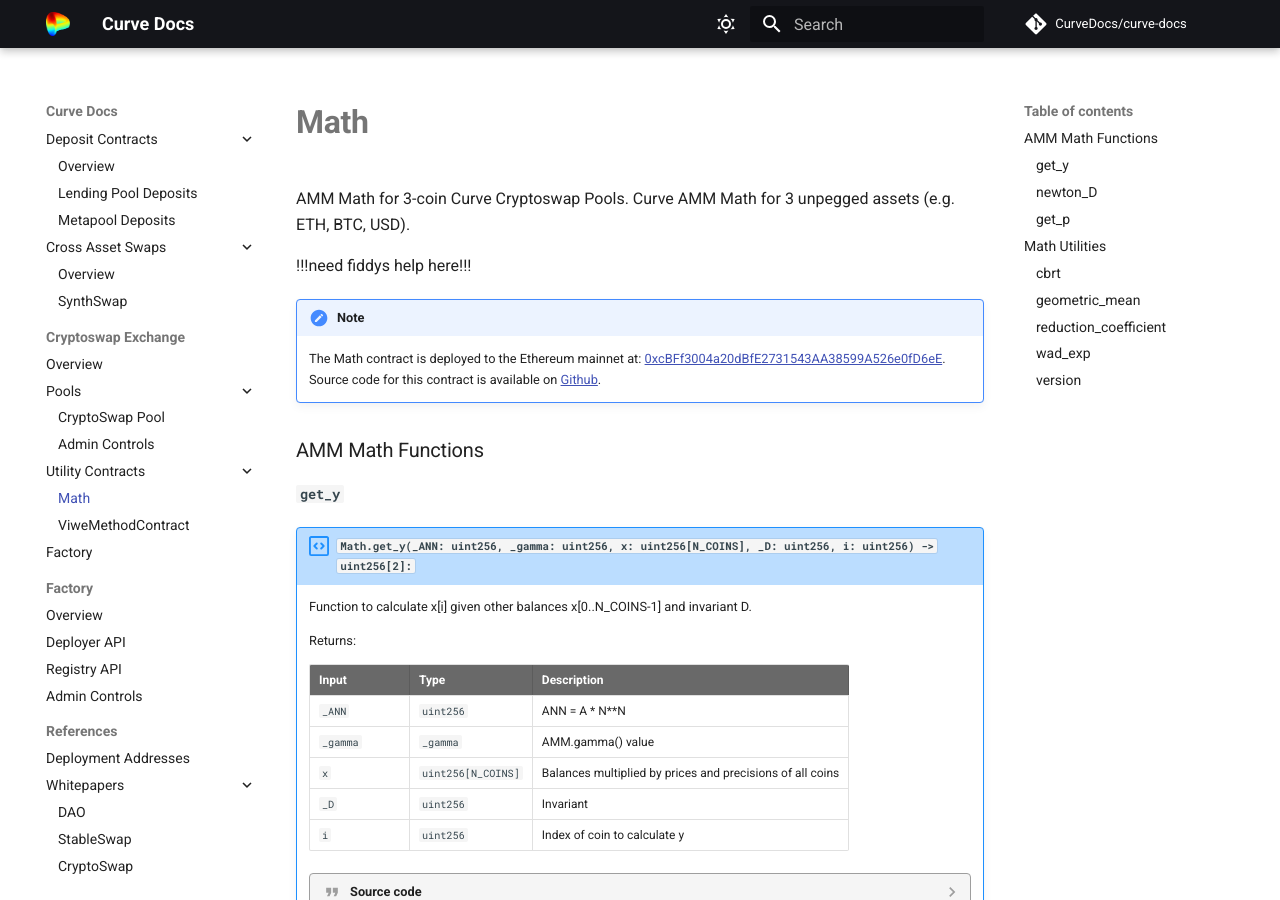
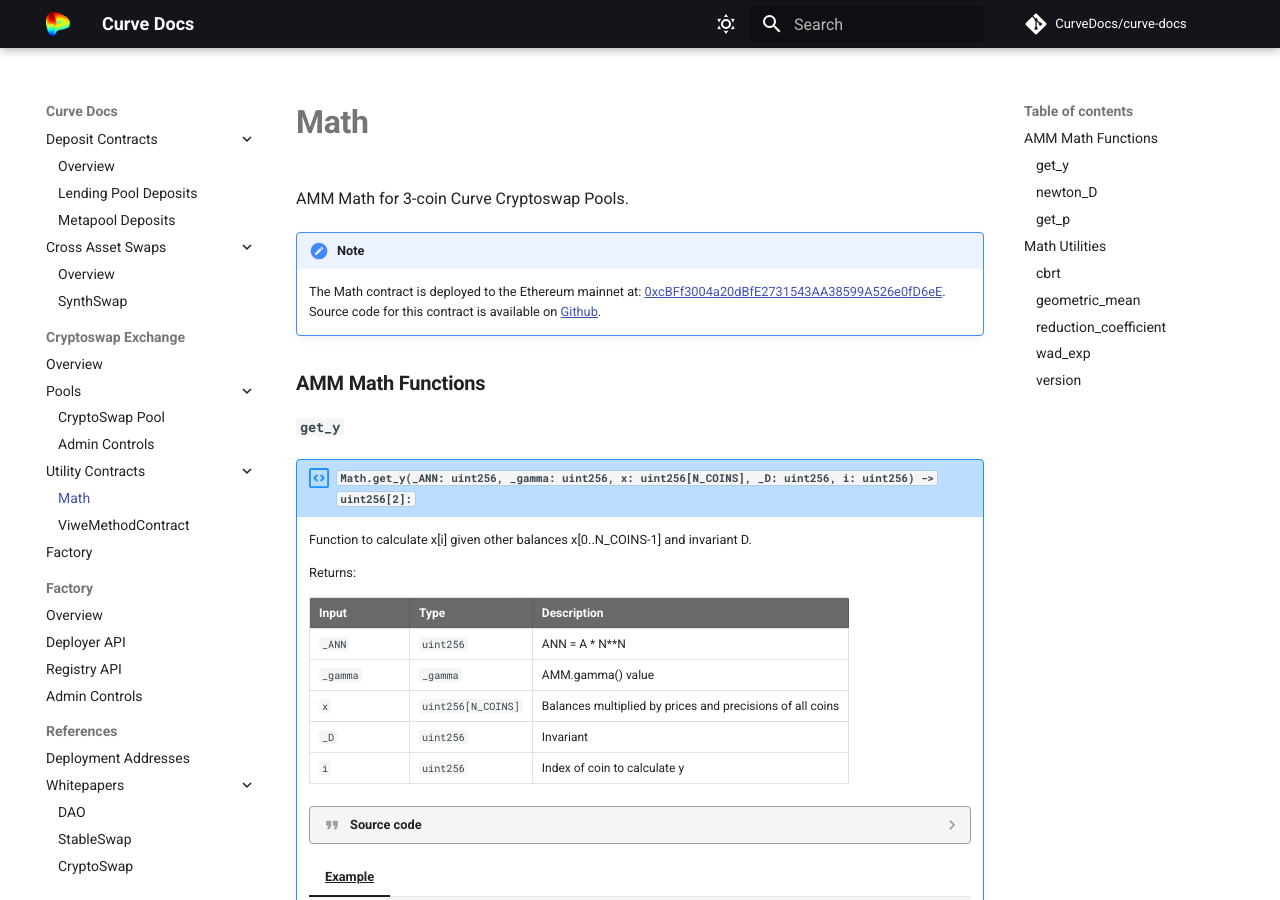
Before and after one commit to CurveDocs/curve-docs, an MkDocs documentation site: the page built from docs/cryptoswap_exchange/math.md, in a window 1280 px wide and 900 px high. Built offline with MkDocs 1.6.1 and Material for MkDocs 9.7.7, drawn with Linux system fonts in a browser that asks for light colours; comment, search, counter and statistics services are not loaded; some of the changed lines change nothing that is shown; some of the changed text lies outside the part shown.

Commit message:
math (ignore)

````diff
--- a/docs/cryptoswap_exchange/math.md
+++ b/docs/cryptoswap_exchange/math.md
@@ -1,16 +1,11 @@
 AMM Math for 3-coin Curve Cryptoswap Pools.
-Curve AMM Math for 3 unpegged assets (e.g. ETH, BTC, USD).
-
-
-!!!need fiddys help here!!!
-
 
 !!! note
     The Math contract is deployed to the Ethereum mainnet at: [0xcBFf3004a20dBfE2731543AA38599A526e0fD6eE](https://etherscan.io/address/0xcBFf3004a20dBfE2731543AA38599A526e0fD6eE#code).
     Source code for this contract is available on [Github](https://github.com/curvefi/tricrypto-ng/blob/main/contracts/main/CurveCryptoMathOptimized3.vy).
 
 
-## AMM Math Functions
+## **AMM Math Functions**
 
 ### `get_y`
 !!! description "`Math.get_y(_ANN: uint256, _gamma: uint256, x: uint256[N_COINS], _D: uint256, i: uint256) -> uint256[2]:`"
@@ -856,8 +851,8 @@
     === "Example"
 
         ```shell
-        >>> Math.reduction_coefficient('todo')
-        'todo'
+        >>> Math.reduction_coefficient([1123,1123,11], 500000000000000)
+        516570424625783
         ```
 
 
@@ -961,8 +956,8 @@
     === "Example"
 
         ```shell
-        >>> Math.wad_exp('todo')
-        'todo'
+        >>> Math.wad_exp(1000000)
+        1000000000001000000
         ```
 
 
````
